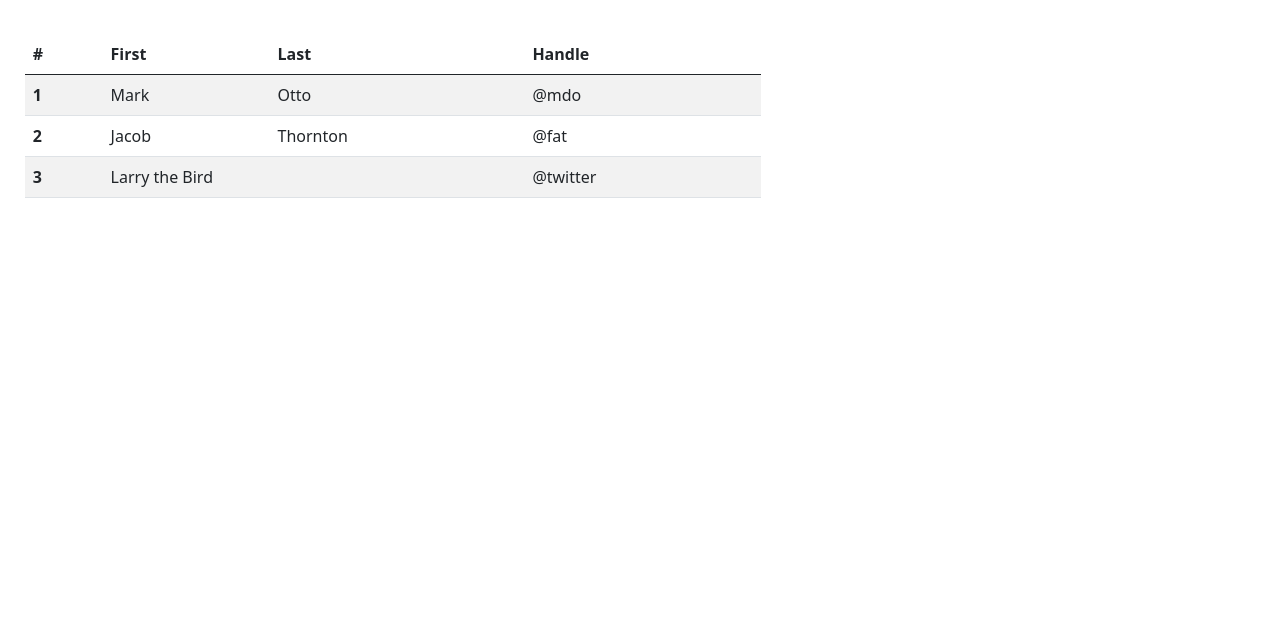
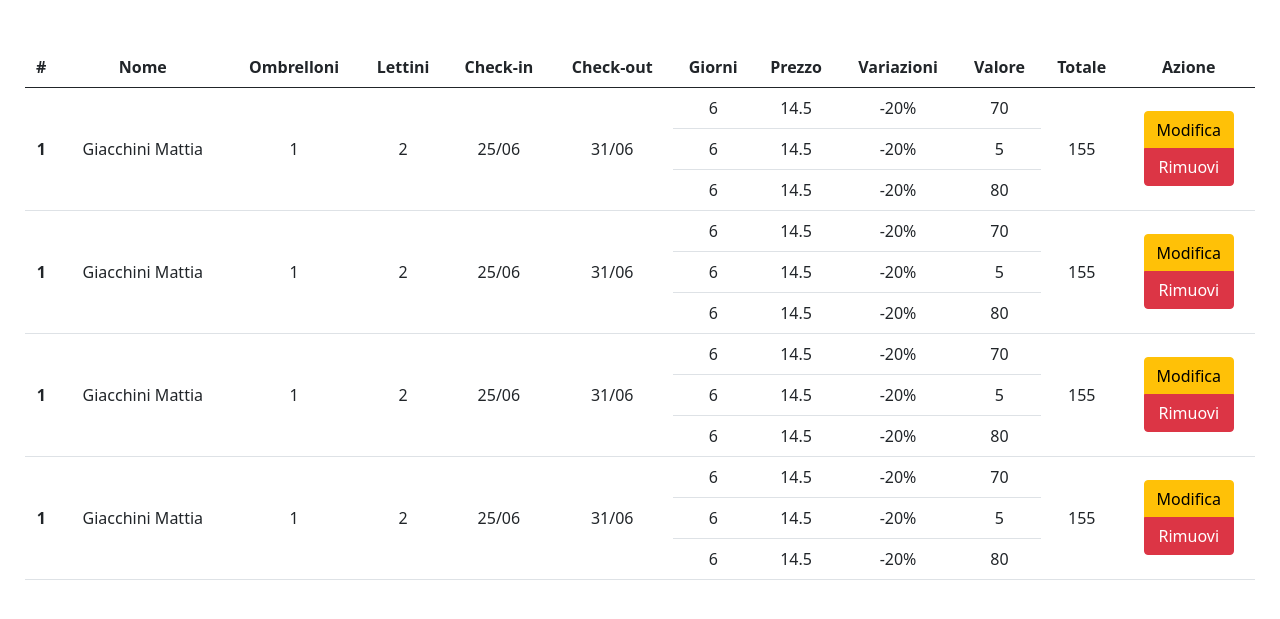
Before and after one commit to MattiaGiacchini/BeachAccountancy, a PHP site: page /website/report.html in a window 1280 px wide. Shown: the part 56-675 px from the top of the page. Run offline with PHP 8.4, Linux system fonts and the light colour scheme; some libraries are stand-ins or nearby versions.

Commit message:
Added tables and hidden print columns

```diff
--- a/css/main.css
+++ b/css/main.css
@@ -22,6 +22,15 @@ body {
     margin-right: 1%;
 }
 
+#mainRow {
+    margin: 1%;
+}
+
+@media print{
+    .hidden-print {
+        display: none;
+    }
+}
 
 
 
--- a/website/report.html
+++ b/website/report.html
@@ -8,7 +8,6 @@
         <script src="https://cdn.jsdelivr.net/npm/bootstrap@5.0.1/dist/js/bootstrap.bundle.min.js" integrity="sha384-gtEjrD/SeCtmISkJkNUaaKMoLD0//ElJ19smozuHV6z3Iehds+3Ulb9Bn9Plx0x4" crossorigin="anonymous"></script>
         <link rel="stylesheet" href="../css/main.css">
 
-        <link href="../icon/css/all.css" rel="stylesheet"> <!--load all styles -->
 
         <script src="http://code.jquery.com/jquery-1.11.0.min.js"></script>
         <script src="https://cdn.jsdelivr.net/npm/litepicker/dist/litepicker.js"></script>
@@ -21,9 +20,9 @@
 
     </head>
     <body>
-        <header>
+        <header class="hidden-print">
         </header>
-        <nav class="navbar fixed-top navbar-dark bg-primary navbar-expand">
+        <nav class="navbar fixed-top navbar-dark bg-primary navbar-expand hidden-print">
             <div class="container-fluid">
                 <a class="navbar-brand" href="index.html">
                     <img src="../img/logoMartini.png" alt="" width="30" height="24" class="d-inline-block align-text-top">
@@ -38,36 +37,153 @@
             </div>
         </nav>
         <main>
-            <div class="container">
-                <div class="row">
-                    <div class="col-8">
+                <div class="row" id="mainRow">
+                    <div class="col-12">
 
-                        <table class="table table-striped" data-show-print="true">
+                        <table class="table align-middle text-center" data-show-print="true">
                             <thead>
                                 <tr>
                                     <th scope="col">#</th>
-                                    <th scope="col">First</th>
-                                    <th scope="col">Last</th>
-                                    <th scope="col">Handle</th>
+                                    <th scope="col">Nome</th>
+                                    <th scope="col">Ombrelloni</th>
+                                    <th scope="col">Lettini</th>
+                                    <th scope="col">Check-in</th>
+                                    <th scope="col">Check-out</th>
+                                    <th scope="col">Giorni</th>
+                                    <th scope="col">Prezzo</th>
+                                    <th scope="col">Variazioni</th>
+                                    <th scope="col">Valore</th>
+                                    <th scope="col">Totale</th>
+                                    <th scope="col" class="hidden-print">Azione</th>
                                 </tr>
                             </thead>
                             <tbody>
                                 <tr>
-                                    <th scope="row">1</th>
-                                    <td>Mark</td>
-                                    <td>Otto</td>
-                                    <td>@mdo</td>
+                                    <th scope="row" rowspan="3">1</th>
+                                    <td rowspan="3">Giacchini Mattia</td>
+                                    <td rowspan="3">1</td>
+                                    <td rowspan="3">2</td>
+                                    <td rowspan="3">25/06</td>
+                                    <td rowspan="3">31/06</td>
+                                    <td>6</td>
+                                    <td>14.5</td>
+                                    <td>-20%</td>
+                                    <td>70</td>
+                                    <td rowspan="3">155</td>
+                                    <td rowspan="3" class="hidden-print">
+                                        <div class="btn-group-vertical" role="group">
+                                            <a href="index.html" class="btn btn-warning">Modifica</a>
+                                            <a href="index.html" class="btn btn-danger">Rimuovi</a>
+                                        </div>
+                                    </td>
                                 </tr>
                                 <tr>
-                                    <th scope="row">2</th>
-                                    <td>Jacob</td>
-                                    <td>Thornton</td>
-                                    <td>@fat</td>
+                                    <td>6</td>
+                                    <td>14.5</td>
+                                    <td>-20%</td>
+                                    <td>5</td>
                                 </tr>
                                 <tr>
-                                    <th scope="row">3</th>
-                                    <td colspan="2">Larry the Bird</td>
-                                    <td>@twitter</td>
+                                    <td>6</td>
+                                    <td>14.5</td>
+                                    <td>-20%</td>
+                                    <td>80</td>
+                                </tr>
+
+                                <tr>
+                                    <th scope="row" rowspan="3">1</th>
+                                    <td rowspan="3">Giacchini Mattia</td>
+                                    <td rowspan="3">1</td>
+                                    <td rowspan="3">2</td>
+                                    <td rowspan="3">25/06</td>
+                                    <td rowspan="3">31/06</td>
+                                    <td>6</td>
+                                    <td>14.5</td>
+                                    <td>-20%</td>
+                                    <td>70</td>
+                                    <td rowspan="3">155</td>
+                                    <td rowspan="3" class="hidden-print">
+                                        <div class="btn-group-vertical" role="group">
+                                            <a href="index.html" class="btn btn-warning">Modifica</a>
+                                            <a href="index.html" class="btn btn-danger">Rimuovi</a>
+                                        </div>
+                                    </td>
+                                </tr>
+                                <tr>
+                                    <td>6</td>
+                                    <td>14.5</td>
+                                    <td>-20%</td>
+                                    <td>5</td>
+                                </tr>
+                                <tr>
+                                    <td>6</td>
+                                    <td>14.5</td>
+                                    <td>-20%</td>
+                                    <td>80</td>
+                                </tr>
+
+                                <tr>
+                                    <th scope="row" rowspan="3">1</th>
+                                    <td rowspan="3">Giacchini Mattia</td>
+                                    <td rowspan="3">1</td>
+                                    <td rowspan="3">2</td>
+                                    <td rowspan="3">25/06</td>
+                                    <td rowspan="3">31/06</td>
+                                    <td>6</td>
+                                    <td>14.5</td>
+                                    <td>-20%</td>
+                                    <td>70</td>
+                                    <td rowspan="3">155</td>
+                                    <td rowspan="3" class="hidden-print">
+                                        <div class="btn-group-vertical" role="group">
+                                            <a href="index.html" class="btn btn-warning">Modifica</a>
+                                            <a href="index.html" class="btn btn-danger">Rimuovi</a>
+                                        </div>
+                                    </td>
+                                </tr>
+                                <tr>
+                                    <td>6</td>
+                                    <td>14.5</td>
+                                    <td>-20%</td>
+                                    <td>5</td>
+                                </tr>
+                                <tr>
+                                    <td>6</td>
+                                    <td>14.5</td>
+                                    <td>-20%</td>
+                                    <td>80</td>
+                                </tr>
+
+                                <tr>
+                                    <th scope="row" rowspan="3">1</th>
+                                    <td rowspan="3">Giacchini Mattia</td>
+                                    <td rowspan="3">1</td>
+                                    <td rowspan="3">2</td>
+                                    <td rowspan="3">25/06</td>
+                                    <td rowspan="3">31/06</td>
+                                    <td>6</td>
+                                    <td>14.5</td>
+                                    <td>-20%</td>
+                                    <td>70</td>
+                                    <td rowspan="3">155</td>
+                                    <td rowspan="3" class="hidden-print">
+                                        <div class="btn-group-vertical" role="group">
+                                            <a href="index.html" class="btn btn-warning">Modifica</a>
+                                            <a href="index.html" class="btn btn-danger">Rimuovi</a>
+                                        </div>
+                                    </td>
+                                </tr>
+                                <tr>
+                                    <td>6</td>
+                                    <td>14.5</td>
+                                    <td>-20%</td>
+                                    <td>5</td>
+                                </tr>
+                                <tr>
+                                    <td>6</td>
+                                    <td>14.5</td>
+                                    <td>-20%</td>
+                                    <td>80</td>
                                 </tr>
                             </tbody>
                         </table>
@@ -75,7 +191,6 @@
                     </div>
 
                 </div>
-            </div>
         </main>
     </body>
 </html>
```
Also changed, not shown: website/index.html (+45 -4 lines).
